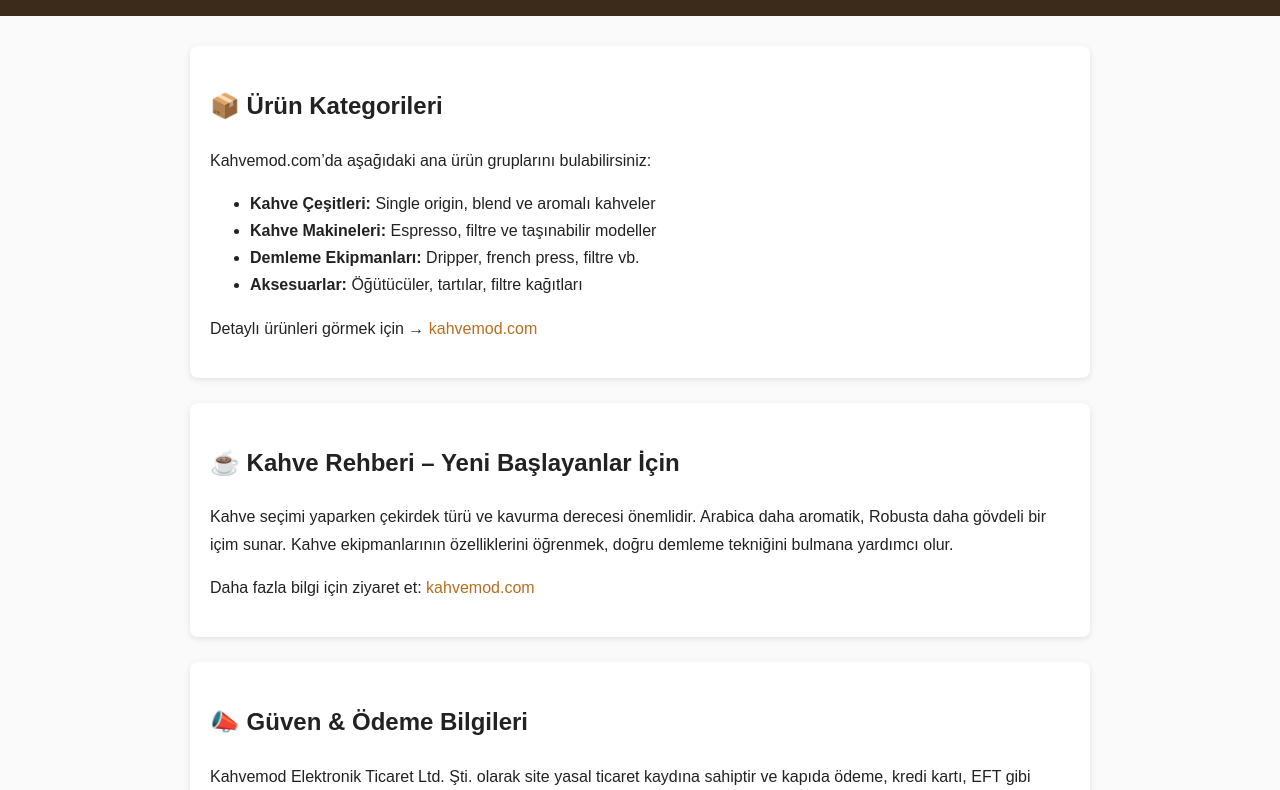
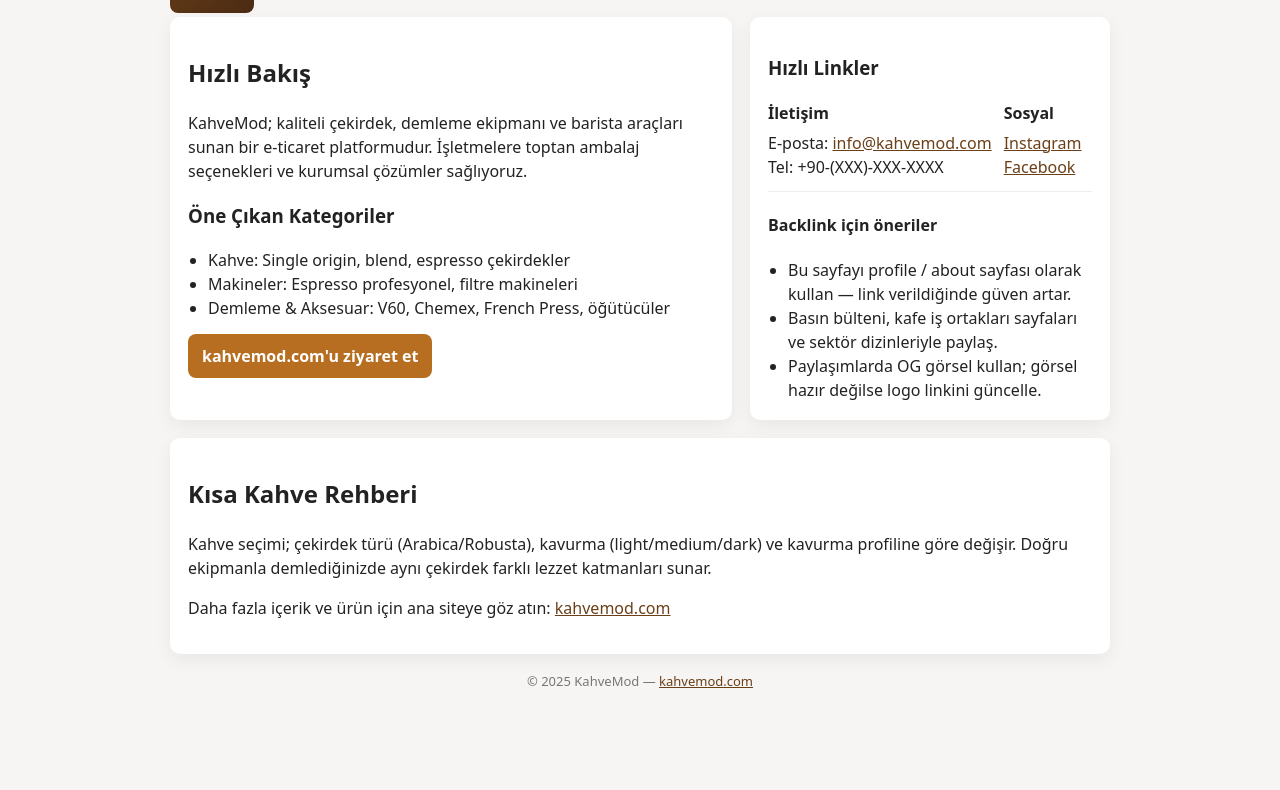
Before and after one commit to kahvemod/kahve, a plain HTML site: page index.html in a window 1280 px wide. Shown: the part 131-921 px from the top of the page. After the commit the page ends 878 px from the top, so only its background shows below. Drawn offline with Linux system fonts and the light colour scheme.

Commit message:
Update index.html

```diff
--- a/index.html
+++ b/index.html
@@ -1,56 +1,138 @@
-<!DOCTYPE html>
+<!doctype html>
 <html lang="tr">
 <head>
-<meta charset="UTF-8" />
-<meta name="viewport" content="width=device-width, initial-scale=1.0" />
-<title>Kahvemod – Kahve Ürünleri & Rehberi</title>
-<style>
-body {font-family: Arial, sans-serif; margin: 0; padding: 0; background: #fafafa; color: #222;}
-header {background: #3c2a1a; padding: 30px 20px; text-align: center; color: white;}
-header h1 {margin: 0; font-size: 32px;}
-.container {width: 90%; max-width: 900px; margin: 30px auto; line-height: 1.7;}
-a {color: #b76e20; text-decoration: none;}
-.card {background: white; border-radius: 8px; padding: 20px; margin-bottom: 25px; box-shadow: 0 2px 6px rgba(0,0,0,0.1);}
-footer {text-align:center; padding: 20px; font-size: 14px; color: #555;}
-</style>
+  <meta charset="utf-8"/>
+  <meta name="viewport" content="width=device-width,initial-scale=1"/>
+  <title>KahveMod — Kahve & Ekipman | Toptan ve Perakende</title>
+  <meta name="description" content="KahveMod — Taze çekirdekler, ekipmanlar ve kahve rehberleri. Kafe, restoran ve ev için kaliteli kahve ürünleri. Kahvemod.com'a göz atın."/>
+  <link rel="canonical" href="https://kahvemod.com/">
+
+  <!-- Open Graph -->
+  <meta property="og:site_name" content="KahveMod"/>
+  <meta property="og:title" content="KahveMod — Kahve & Ekipman"/>
+  <meta property="og:description" content="Taze çekirdekler, ekipmanlar ve kahve rehberleri. Kahvemod.com — Kahve tutkunlarının adresi."/>
+  <meta property="og:type" content="website"/>
+  <meta property="og:url" content="https://vehbikurtcebe.github.io"/>
+  <meta property="og:image" content="https://kahvemod.com/wp-content/uploads/2025/placeholder-logo.png"/>
+
+  <!-- Twitter -->
+  <meta name="twitter:card" content="summary_large_image"/>
+  <meta name="twitter:title" content="KahveMod — Kahve & Ekipman"/>
+  <meta name="twitter:description" content="Taze çekirdekler, ekipmanlar ve kahve rehberleri. Kahvemod.com — Kahve tutkunlarının adresi."/>
+  <meta name="twitter:image" content="https://kahvemod.com/wp-content/uploads/2025/placeholder-logo.png"/>
+
+  <!-- Minimal CSS -->
+  <style>
+    :root{
+      --brand:#6b3f18;
+      --accent:#b76e20;
+      --muted:#777;
+      --card:#fff;
+      --bg:#f7f5f3;
+      --maxw:980px;
+    }
+    *{box-sizing:border-box}
+    body{margin:0;font-family:system-ui,-apple-system,Segoe UI,Roboto,"Helvetica Neue",Arial;color:#222;background:var(--bg);line-height:1.5}
+    .wrap{max-width:var(--maxw);margin:36px auto;padding:20px}
+    header{display:flex;gap:18px;align-items:center}
+    .logo{width:84px;height:84px;border-radius:8px;background:linear-gradient(135deg,var(--brand),#4b2b14);display:flex;align-items:center;justify-content:center;color:#fff;font-weight:700;font-size:20px}
+    h1{margin:0;font-size:24px}
+    p.lead{color:var(--muted);margin:8px 0 18px}
+    .grid{display:grid;grid-template-columns:1fr;gap:18px}
+    .card{background:var(--card);padding:18px;border-radius:10px;box-shadow:0 6px 18px rgba(0,0,0,0.06)}
+    .two{display:flex;gap:12px;flex-wrap:wrap}
+    .btn{display:inline-block;background:var(--accent);color:#fff;padding:10px 14px;border-radius:8px;text-decoration:none;font-weight:600}
+    a{color:var(--brand)}
+    footer{margin-top:18px;color:var(--muted);font-size:13px;text-align:center}
+
+    ul{margin:8px 0 0;padding-left:20px}
+    @media(min-width:760px){
+      .grid{grid-template-columns:1fr 360px}
+      h1{font-size:28px}
+    }
+  </style>
+
+  <!-- Schema.org Organization -->
+  <script type="application/ld+json">
+  {
+    "@context":"https://schema.org",
+    "@type":"Organization",
+    "name":"KahveMod",
+    "url":"https://kahvemod.com",
+    "logo":"https://kahvemod.com/wp-content/uploads/2025/placeholder-logo.png",
+    "sameAs":[
+      "https://www.instagram.com/kahvemod",
+      "https://www.facebook.com/kahvemod"
+    ],
+    "contactPoint":[{"@type":"ContactPoint","contactType":"customer service","email":"info@kahvemod.com","telephone":"+90-xxx-xxx-xxxx","areaServed":"TR"}]
+  }
+  </script>
 </head>
 <body>
+  <div class="wrap" role="main">
+    <header>
+      <div class="logo" aria-hidden="true">KM</div>
+      <div>
+        <h1>KahveMod — Kahve & Ekipman</h1>
+        <p class="lead">Taze çekirdekler, profesyonel ekipmanlar ve kahve rehberleri. Kafe ve işletmelere toptan çözümler.</p>
+      </div>
+    </header>
 
-<header>
-<h1>Kahvemod – Kahve Ürünleri & Rehberi</h1>
-<p>Kaliteli kahve keyfi, ekipmanlar ve demleme teknikleri</p>
-</header>
+    <main class="grid" aria-label="KahveMod tanıtım">
+      <section class="card" id="about">
+        <h2>Hızlı Bakış</h2>
+        <p>KahveMod; kaliteli çekirdek, demleme ekipmanı ve barista araçları sunan bir e-ticaret platformudur. İşletmelere toptan ambalaj seçenekleri ve kurumsal çözümler sağlıyoruz.</p>
 
-<div class="container">
+        <h3>Öne Çıkan Kategoriler</h3>
+        <ul>
+          <li>Kahve: Single origin, blend, espresso çekirdekler</li>
+          <li>Makineler: Espresso profesyonel, filtre makineleri</li>
+          <li>Demleme & Aksesuar: V60, Chemex, French Press, öğütücüler</li>
+        </ul>
 
-<div class="card">
-<h2>📦 Ürün Kategorileri</h2>
-<p>Kahvemod.com’da aşağıdaki ana ürün gruplarını bulabilirsiniz:</p>
-<ul>
-<li><strong>Kahve Çeşitleri:</strong> Single origin, blend ve aromalı kahveler</li>
-<li><strong>Kahve Makineleri:</strong> Espresso, filtre ve taşınabilir modeller</li>
-<li><strong>Demleme Ekipmanları:</strong> Dripper, french press, filtre vb.</li>
-<li><strong>Aksesuarlar:</strong> Öğütücüler, tartılar, filtre kağıtları</li>
-</ul>
-<p>Detaylı ürünleri görmek için → <a href="https://kahvemod.com" target="_blank">kahvemod.com</a></p>
-</div>
+        <div style="margin-top:14px">
+          <a class="btn" href="https://kahvemod.com" target="_blank" rel="noopener">kahvemod.com'u ziyaret et</a>
+        </div>
+      </section>
 
-<div class="card">
-<h2>☕ Kahve Rehberi – Yeni Başlayanlar İçin</h2>
-<p>Kahve seçimi yaparken çekirdek türü ve kavurma derecesi önemlidir. Arabica daha aromatik, Robusta daha gövdeli bir içim sunar. Kahve ekipmanlarının özelliklerini öğrenmek, doğru demleme tekniğini bulmana yardımcı olur.</p>
-<p>Daha fazla bilgi için ziyaret et: <a href="https://kahvemod.com" target="_blank">kahvemod.com</a></p>
-</div>
+      <aside class="card" aria-label="İletişim ve hızlı linkler">
+        <h3>Hızlı Linkler</h3>
+        <div class="two">
+          <div>
+            <strong>İletişim</strong>
+            <p style="margin:6px 0 0">E-posta: <a href="mailto:info@kahvemod.com">info@kahvemod.com</a><br>Tel: +90-(XXX)-XXX-XXXX</p>
+          </div>
+          <div>
+            <strong>Sosyal</strong>
+            <p style="margin:6px 0 0"><a href="https://www.instagram.com/kahvemod" target="_blank">Instagram</a><br><a href="https://www.facebook.com/kahvemod" target="_blank">Facebook</a></p>
+          </div>
+        </div>
 
-<div class="card">
-<h2>📣 Güven & Ödeme Bilgileri</h2>
-<p>Kahvemod Elektronik Ticaret Ltd. Şti. olarak site yasal ticaret kaydına sahiptir ve kapıda ödeme, kredi kartı, EFT gibi güvenli ödeme seçenekleri sunar. Bu mağaza üzerinden güvenli alışveriş yapabilirsiniz.</p>
-</div>
+        <hr style="margin:12px 0;border:none;border-top:1px solid #eee">
 
-</div>
+        <h4>Backlink için öneriler</h4>
+        <ul>
+          <li>Bu sayfayı profile / about sayfası olarak kullan — link verildiğinde güven artar.</li>
+          <li>Basın bülteni, kafe iş ortakları sayfaları ve sektör dizinleriyle paylaş.</li>
+          <li>Paylaşımlarda OG görsel kullan; görsel hazır değilse logo linkini güncelle.</li>
+        </ul>
+      </aside>
 
-<footer>
-© 2025 Kahvemod – Kahve Tutkunları İçin Kaynak Sayfası
-</footer>
+      <section class="card" style="grid-column:1/-1">
+        <h2>Kısa Kahve Rehberi</h2>
+        <p>Kahve seçimi; çekirdek türü (Arabica/Robusta), kavurma (light/medium/dark) ve kavurma profiline göre değişir. Doğru ekipmanla demlediğinizde aynı çekirdek farklı lezzet katmanları sunar.</p>
+        <p style="margin-top:10px">Daha fazla içerik ve ürün için ana siteye göz atın: <a href="https://kahvemod.com" target="_blank">kahvemod.com</a></p>
+      </section>
+    </main>
 
+    <footer>
+      © <span id="year"></span> KahveMod — <a href="https://kahvemod.com" target="_blank">kahvemod.com</a>
+    </footer>
+  </div>
+
+  <script>
+    // Küçük JS: yıl otomatik
+    document.getElementById('year').textContent = new Date().getFullYear();
+  </script>
 </body>
 </html>
```
